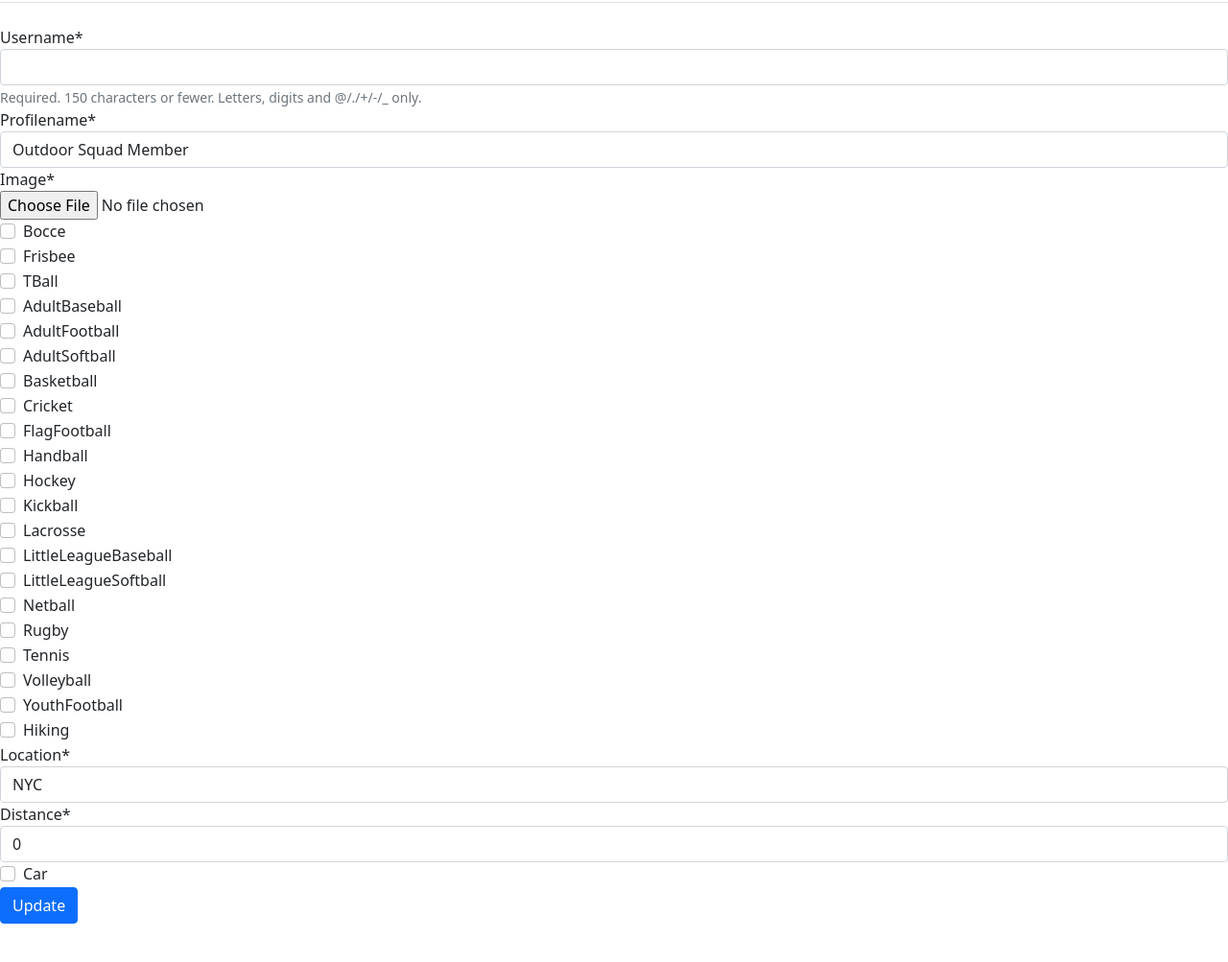
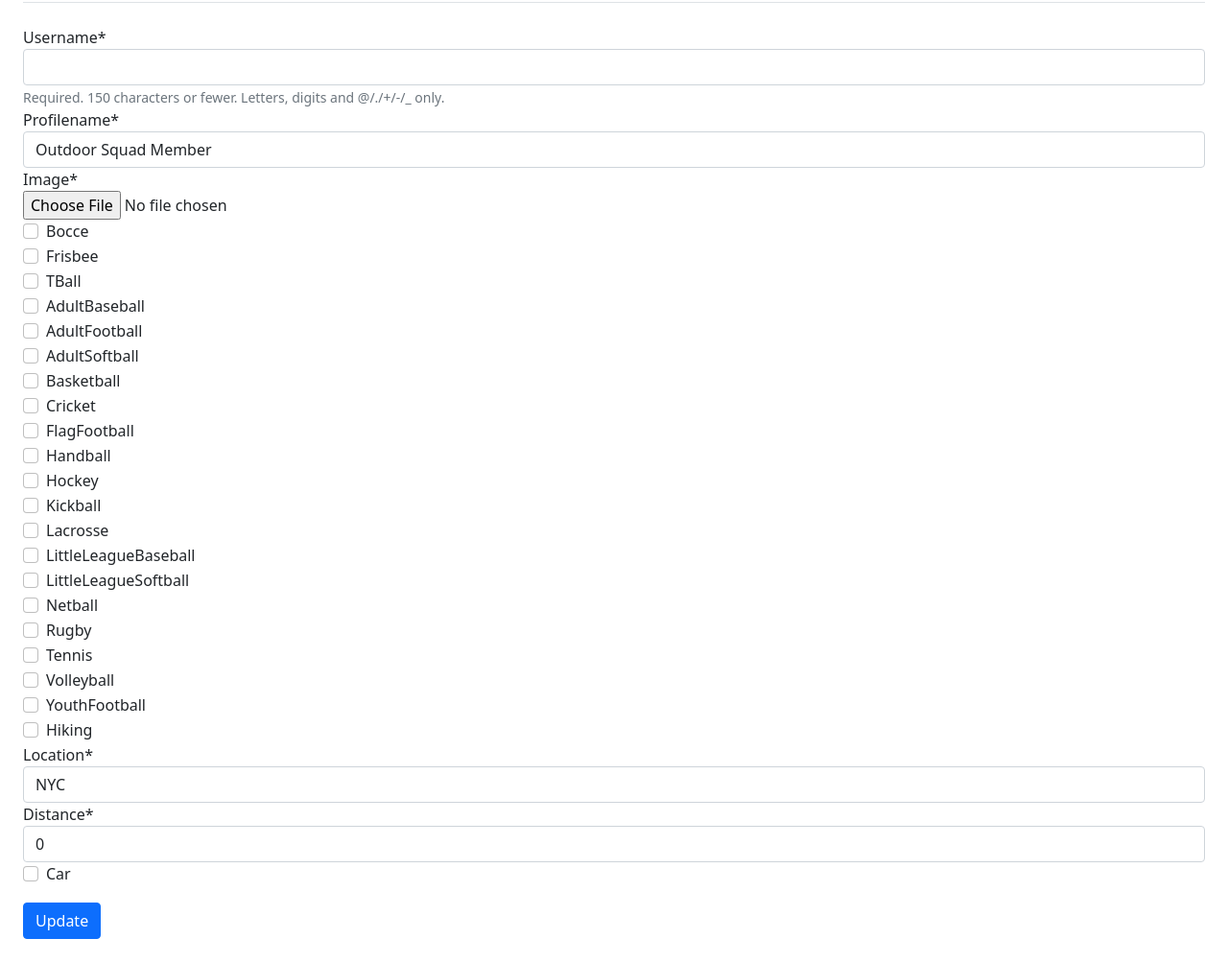
Before and after one commit to gcivil-nyu-org/Team_Team3_CS-GY-6063-Fall2021, a Django app: template templates/userprofile/profile.html in a window 1280 px wide. Shown: the part 138-1141 px from the top of the page at 96% size. Before the commit the page ends 1101 px from the top, so only its background shows below. Run offline with Django 3.2, Linux system fonts and the light colour scheme; the template is opened without the code that fills it: values that come from a table or form of the project are taken from there, others are empty; some libraries are stand-ins or nearby versions.

Commit message:
update styles

```diff
--- a/templates/maps/map.html
+++ b/templates/maps/map.html
@@ -9,7 +9,7 @@
 
 {% block content %}
     <h1>Map Page</h1>
-    <div id='map' style='width: 100%; height: 800px;'>
+    <div id='map' style='width: 100%; height: 800px'>
     </div>
     <script>
       mapboxgl.accessToken = '{{ mapbox_access_token }}';
--- a/templates/userprofile/profile.html
+++ b/templates/userprofile/profile.html
@@ -3,7 +3,7 @@
 {% load crispy_forms_tags %}
 
 {% block content %}
-  <div class="content-section">
+  <div class="content-section" style="margin: 1.5rem">
       <div class="media">
         <img class="rounded-circle account-img" src="{{ user.profile.image.url }}">
       </div>
@@ -14,7 +14,7 @@
               {{ u_form|crispy }}
               {{ p_form|crispy }}
           </fieldset>
-          <div class="form-group">
+          <div class="form-group" style="margin-top: 1rem">
               <button class="btn btn-primary" type="submit">Update</button>
           </div>
     </form>
```
